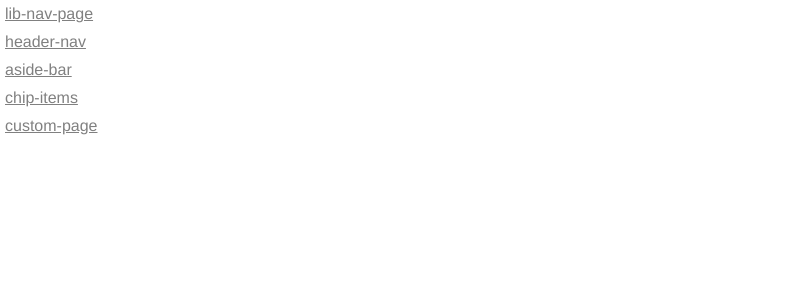
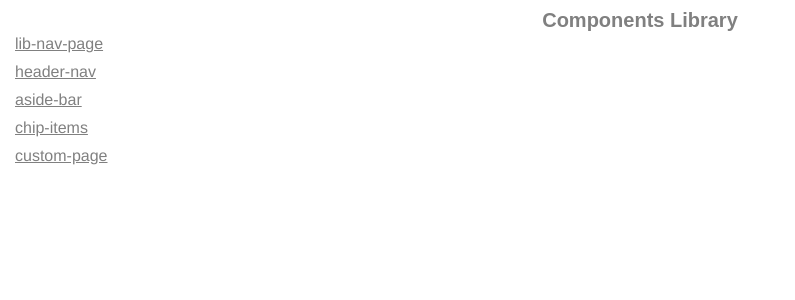
Before and after one commit to WebPatchRU/components-library, a Vue app: page /custom-page in a window 1280 px wide. Shown: the top 300 px of the page, without its empty margins (0-795 px from the left). Built offline with nearby package versions, Linux system fonts and the light colour scheme.

Commit message:
Change app view

```diff
--- a/src/App.vue
+++ b/src/App.vue
@@ -10,6 +10,9 @@ export default {
 }
 </script>
 
-<style>
-
+<style lang="sass">
+  body
+    padding: 10px
+    margin: 0
+    font-family: Arial, "Helvetica Neue", Helvetica, sans-serif
 </style>
--- a/src/projectsPages/LibNavPage.vue
+++ b/src/projectsPages/LibNavPage.vue
@@ -1,8 +1,11 @@
 <template>
-  <div class="navigation-panel">
-    <router-link v-for="item in items" :to="item.path" :key="item.path" class="navigation-panel__link">
-      {{item.name}}
-    </router-link>
+  <div>
+    <h1 class="heading">Components Library</h1>
+    <div class="navigation-panel">
+      <router-link v-for="item in items" :to="item.path" :key="item.path" class="navigation-panel__link">
+        {{item.name}}
+      </router-link>
+    </div>
   </div>
 </template>
 
@@ -25,11 +28,16 @@ export default {
 </script>
 
 <style scoped>
+  .heading {
+    font-size: 20px;
+    line-height: 20px;
+    color: gray;
+    text-align: center;
+  }
   .navigation-panel {
     display: flex;
     flex-direction: column;
   }
-
   .navigation-panel__link {
     display: block;
     padding: 5px;
```
